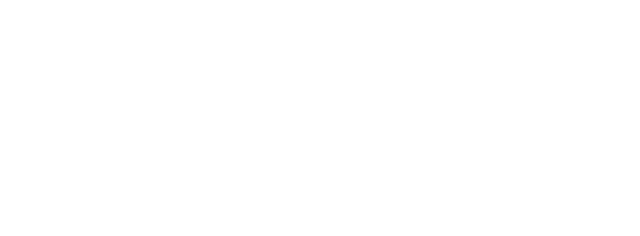
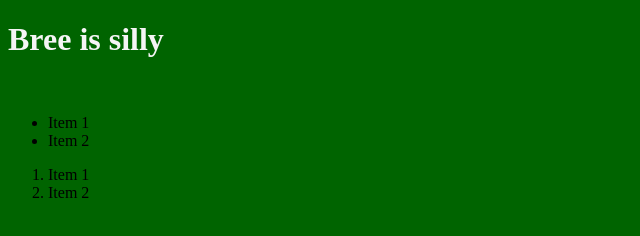
Before and after one commit to RyanJF0/git_test, a plain HTML site: page index.html in a window 1280 px wide. Shown: the whole page, without its empty margins (0-640 px from the left). Drawn offline with Linux system fonts and the light colour scheme.

Commit message:
Updated inde.html to include lists, and more text in hello_world.txt

```diff
--- a/index.html
+++ b/index.html
@@ -6,7 +6,17 @@
     <meta name="viewport" content="width=device-width, initial-scale=1.0">
     <title>Document</title>
 </head>
-<body>
+<body style="background-color:darkgreen">
+    <h1 style="color:whitesmoke">Bree is silly</h1>
+    <br>
+    <ul>
+        <li>Item 1</li>
+        <li>Item 2</li>
+    </ul>
+    <ol>
+        <li>Item 1</li>
+        <li>Item 2</li>
+    </ol>
 
 </body>
 </html>
```
Also changed, not shown: hello_world.txt.
